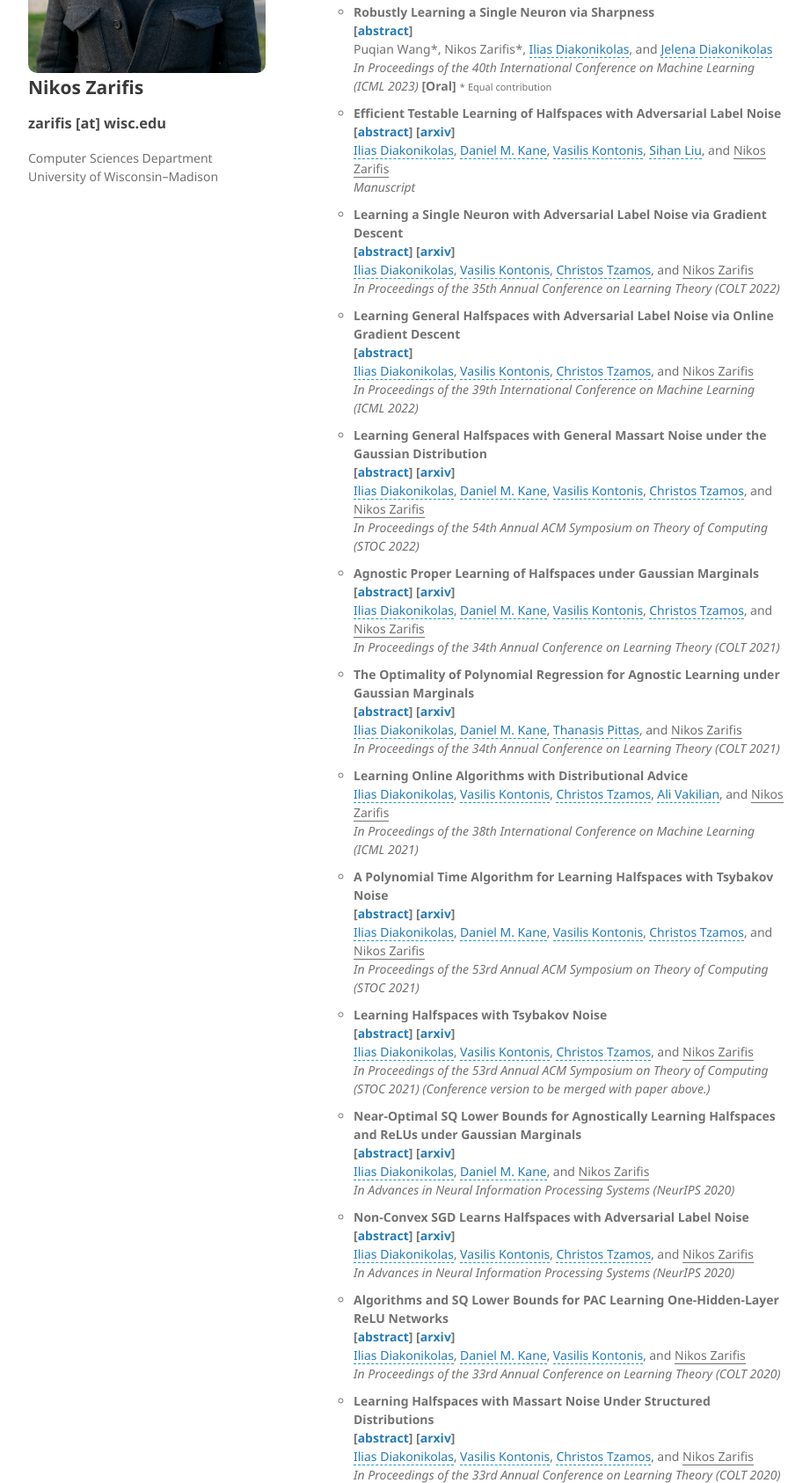
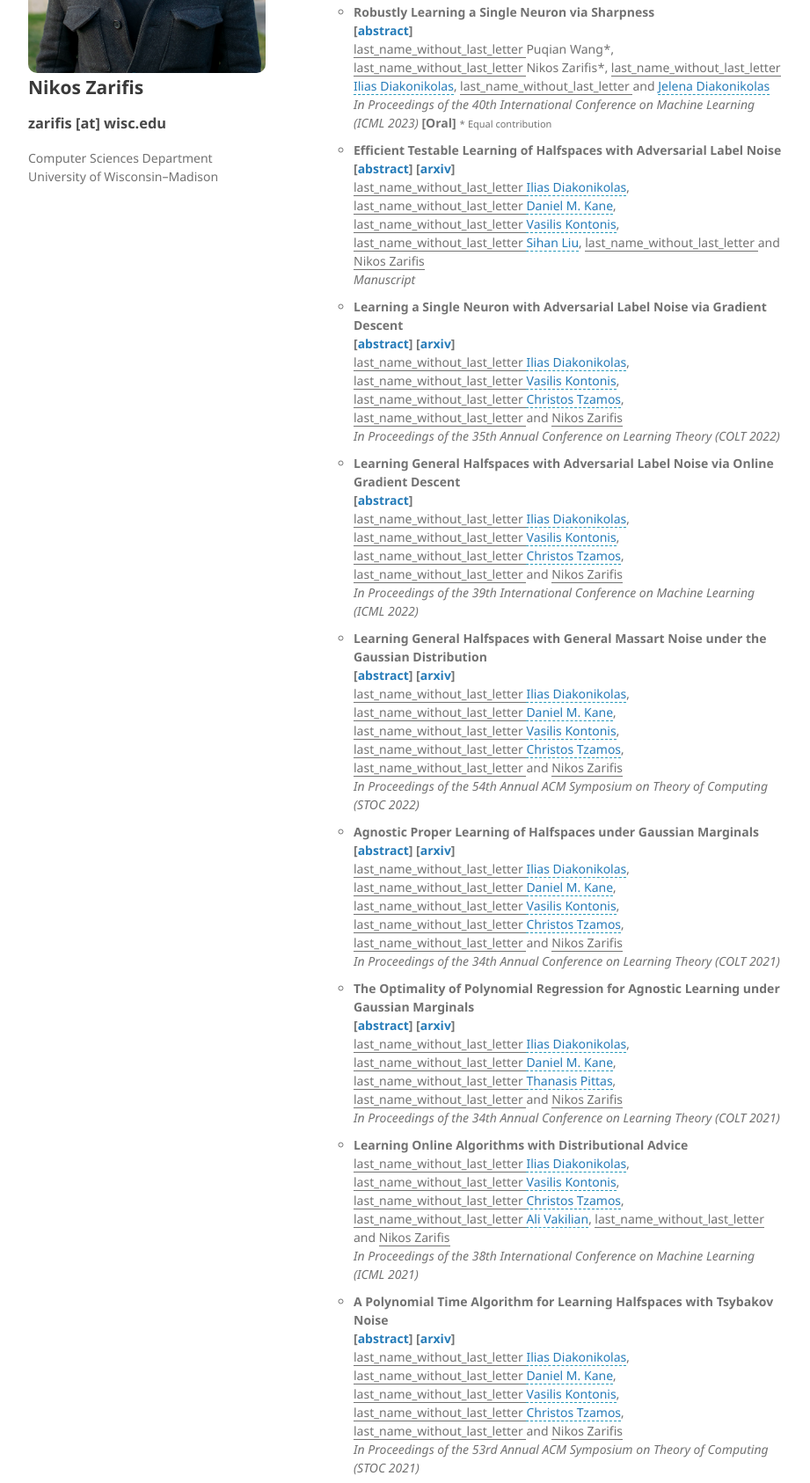
Before and after one commit to nikoszarifis/nikoszarifis.github.io, a plain HTML site: page index.html in a window 1280 px wide. Shown: the part 311-1997 px from the top of the page at 88% size, without its empty margins (178-1099 px from the left). Drawn offline with nearby package versions, Linux system fonts and the light colour scheme.

Commit message:
new commit

```diff
--- a/index.html
+++ b/index.html
@@ -136,6 +136,7 @@ information you can take a look in my <a href="./assets/img/cv.pdf">CV</a>.</p>
 
 
 
+       <em> last_name_without_last_letter </em>
 
 
 
@@ -149,6 +150,7 @@ information you can take a look in my <a href="./assets/img/cv.pdf">CV</a>.</p>
 
 
 
+       <em> last_name_without_last_letter </em>
 
 
 
@@ -162,6 +164,7 @@ information you can take a look in my <a href="./assets/img/cv.pdf">CV</a>.</p>
 
 
 
+       <em> last_name_without_last_letter </em>
 
 
 
@@ -175,6 +178,7 @@ information you can take a look in my <a href="./assets/img/cv.pdf">CV</a>.</p>
 
 
 
+       <em> last_name_without_last_letter </em>
 
 
 
@@ -272,6 +276,7 @@ $L_2^2$-error within a constant factor. Notably, our algorithm applies under muc
 
 
 
+       <em> last_name_without_last_letter </em>
 
 
 
@@ -285,6 +290,7 @@ $L_2^2$-error within a constant factor. Notably, our algorithm applies under muc
 
 
 
+       <em> last_name_without_last_letter </em>
 
 
 
@@ -298,6 +304,7 @@ $L_2^2$-error within a constant factor. Notably, our algorithm applies under muc
 
 
 
+       <em> last_name_without_last_letter </em>
 
 
 
@@ -311,6 +318,7 @@ $L_2^2$-error within a constant factor. Notably, our algorithm applies under muc
 
 
 
+       <em> last_name_without_last_letter </em>
 
 
 
@@ -324,6 +332,7 @@ $L_2^2$-error within a constant factor. Notably, our algorithm applies under muc
 
 
 
+       <em> last_name_without_last_letter </em>
 
 
 
@@ -429,6 +438,7 @@ ensure that the data distribution is sufficiently similar to a Gaussian.</p> -->
 
 
 
+       <em> last_name_without_last_letter </em>
 
 
 
@@ -442,6 +452,7 @@ ensure that the data distribution is sufficiently similar to a Gaussian.</p> -->
 
 
 
+       <em> last_name_without_last_letter </em>
 
 
 
@@ -455,6 +466,7 @@ ensure that the data distribution is sufficiently similar to a Gaussian.</p> -->
 
 
 
+       <em> last_name_without_last_letter </em>
 
 
 
@@ -468,6 +480,7 @@ ensure that the data distribution is sufficiently similar to a Gaussian.</p> -->
 
 
 
+       <em> last_name_without_last_letter </em>
 
 
 
@@ -607,6 +620,7 @@ are approximately optimal.</p> -->
 
 
 
+       <em> last_name_without_last_letter </em>
 
 
 
@@ -620,6 +634,7 @@ are approximately optimal.</p> -->
 
 
 
+       <em> last_name_without_last_letter </em>
 
 
 
@@ -633,6 +648,7 @@ are approximately optimal.</p> -->
 
 
 
+       <em> last_name_without_last_letter </em>
 
 
 
@@ -646,6 +662,7 @@ are approximately optimal.</p> -->
 
 
 
+       <em> last_name_without_last_letter </em>
 
 
 
@@ -730,6 +747,7 @@ are approximately optimal.</p> -->
 
 
 
+       <em> last_name_without_last_letter </em>
 
 
 
@@ -743,6 +761,7 @@ are approximately optimal.</p> -->
 
 
 
+       <em> last_name_without_last_letter </em>
 
 
 
@@ -756,6 +775,7 @@ are approximately optimal.</p> -->
 
 
 
+       <em> last_name_without_last_letter </em>
 
 
 
@@ -769,6 +789,7 @@ are approximately optimal.</p> -->
 
 
 
+       <em> last_name_without_last_letter </em>
 
 
 
@@ -782,6 +803,7 @@ are approximately optimal.</p> -->
 
 
 
+       <em> last_name_without_last_letter </em>
 
 
 
@@ -926,6 +948,7 @@ homogeneous halfspaces.</p> -->
 
 
 
+       <em> last_name_without_last_letter </em>
 
 
 
@@ -939,6 +962,7 @@ homogeneous halfspaces.</p> -->
 
 
 
+       <em> last_name_without_last_letter </em>
 
 
 
@@ -952,6 +976,7 @@ homogeneous halfspaces.</p> -->
 
 
 
+       <em> last_name_without_last_letter </em>
 
 
 
@@ -965,6 +990,7 @@ homogeneous halfspaces.</p> -->
 
 
 
+       <em> last_name_without_last_letter </em>
 
 
 
@@ -978,6 +1004,7 @@ homogeneous halfspaces.</p> -->
 
 
 
+       <em> last_name_without_last_letter </em>
 
 
 
@@ -1067,6 +1094,7 @@ homogeneous halfspaces.</p> -->
 
 
 
+       <em> last_name_without_last_letter </em>
 
 
 
@@ -1080,6 +1108,7 @@ homogeneous halfspaces.</p> -->
 
 
 
+       <em> last_name_without_last_letter </em>
 
 
 
@@ -1093,6 +1122,7 @@ homogeneous halfspaces.</p> -->
 
 
 
+       <em> last_name_without_last_letter </em>
 
 
 
@@ -1106,6 +1136,7 @@ homogeneous halfspaces.</p> -->
 
 
 
+       <em> last_name_without_last_letter </em>
 
 
 
@@ -1191,6 +1222,7 @@ homogeneous halfspaces.</p> -->
 
 
 
+       <em> last_name_without_last_letter </em>
 
 
 
@@ -1204,6 +1236,7 @@ homogeneous halfspaces.</p> -->
 
 
 
+       <em> last_name_without_last_letter </em>
 
 
 
@@ -1217,6 +1250,7 @@ homogeneous halfspaces.</p> -->
 
 
 
+       <em> last_name_without_last_letter </em>
 
 
 
@@ -1230,6 +1264,7 @@ homogeneous halfspaces.</p> -->
 
 
 
+       <em> last_name_without_last_letter </em>
 
 
 
@@ -1243,6 +1278,7 @@ homogeneous halfspaces.</p> -->
 
 
 
+       <em> last_name_without_last_letter </em>
 
 
 
@@ -1318,6 +1354,7 @@ homogeneous halfspaces.</p> -->
 
 
 
+       <em> last_name_without_last_letter </em>
 
 
 
@@ -1331,6 +1368,7 @@ homogeneous halfspaces.</p> -->
 
 
 
+       <em> last_name_without_last_letter </em>
 
 
 
@@ -1344,6 +1382,7 @@ homogeneous halfspaces.</p> -->
 
 
 
+       <em> last_name_without_last_letter </em>
 
 
 
@@ -1357,6 +1396,7 @@ homogeneous halfspaces.</p> -->
 
 
 
+       <em> last_name_without_last_letter </em>
 
 
 
@@ -1370,6 +1410,7 @@ homogeneous halfspaces.</p> -->
 
 
 
+       <em> last_name_without_last_letter </em>
 
 
 
@@ -1483,6 +1524,7 @@ spectrum of the degree-$2$ Chow parameters.</p> -->
 
 
 
+       <em> last_name_without_last_letter </em>
 
 
 
@@ -1496,6 +1538,7 @@ spectrum of the degree-$2$ Chow parameters.</p> -->
 
 
 
+       <em> last_name_without_last_letter </em>
 
 
 
@@ -1509,6 +1552,7 @@ spectrum of the degree-$2$ Chow parameters.</p> -->
 
 
 
+       <em> last_name_without_last_letter </em>
 
 
 
@@ -1522,6 +1566,7 @@ spectrum of the degree-$2$ Chow parameters.</p> -->
 
 
 
+       <em> last_name_without_last_letter </em>
 
 
 
@@ -1650,6 +1695,7 @@ spectrum of the degree-$2$ Chow parameters.</p> -->
 
 
 
+       <em> last_name_without_last_letter </em>
 
 
 
@@ -1663,6 +1709,7 @@ spectrum of the degree-$2$ Chow parameters.</p> -->
 
 
 
+       <em> last_name_without_last_letter </em>
 
 
 
@@ -1676,6 +1723,7 @@ spectrum of the degree-$2$ Chow parameters.</p> -->
 
 
 
+       <em> last_name_without_last_letter </em>
 
 
 
@@ -1797,6 +1845,7 @@ spectrum of the degree-$2$ Chow parameters.</p> -->
 
 
 
+       <em> last_name_without_last_letter </em>
 
 
 
@@ -1810,6 +1859,7 @@ spectrum of the degree-$2$ Chow parameters.</p> -->
 
 
 
+       <em> last_name_without_last_letter </em>
 
 
 
@@ -1823,6 +1873,7 @@ spectrum of the degree-$2$ Chow parameters.</p> -->
 
 
 
+       <em> last_name_without_last_letter </em>
 
 
 
@@ -1836,6 +1887,7 @@ spectrum of the degree-$2$ Chow parameters.</p> -->
 
 
 
+       <em> last_name_without_last_letter </em>
 
 
 
@@ -1926,6 +1978,7 @@ spectrum of the degree-$2$ Chow parameters.</p> -->
 
 
 
+       <em> last_name_without_last_letter </em>
 
 
 
@@ -1939,6 +1992,7 @@ spectrum of the degree-$2$ Chow parameters.</p> -->
 
 
 
+       <em> last_name_without_last_letter </em>
 
 
 
@@ -1952,6 +2006,7 @@ spectrum of the degree-$2$ Chow parameters.</p> -->
 
 
 
+       <em> last_name_without_last_letter </em>
 
 
 
@@ -1965,6 +2020,7 @@ spectrum of the degree-$2$ Chow parameters.</p> -->
 
 
 
+       <em> last_name_without_last_letter </em>
 
 
 
@@ -2081,6 +2137,7 @@ Our upper and lower bounds are general, extending to broader families of activat
 
 
 
+       <em> last_name_without_last_letter </em>
 
 
 
@@ -2094,6 +2151,7 @@ Our upper and lower bounds are general, extending to broader families of activat
 
 
 
+       <em> last_name_without_last_letter </em>
 
 
 
@@ -2107,6 +2165,7 @@ Our upper and lower bounds are general, extending to broader families of activat
 
 
 
+       <em> last_name_without_last_letter </em>
 
 
 
@@ -2120,6 +2179,7 @@ Our upper and lower bounds are general, extending to broader families of activat
 
 
 
+       <em> last_name_without_last_letter </em>
 
 
 
@@ -2226,6 +2286,7 @@ Our upper and lower bounds are general, extending to broader families of activat
 
 
 
+       <em> last_name_without_last_letter </em>
 
 
 
@@ -2239,6 +2300,7 @@ Our upper and lower bounds are general, extending to broader families of activat
 
 
 
+       <em> last_name_without_last_letter </em>
 
 
 
@@ -2252,6 +2314,7 @@ Our upper and lower bounds are general, extending to broader families of activat
 
 
 
+       <em> last_name_without_last_letter </em>
 
 
 
@@ -2265,6 +2328,7 @@ Our upper and lower bounds are general, extending to broader families of activat
 
 
 
+       <em> last_name_without_last_letter </em>
 
 
 
@@ -2278,6 +2342,7 @@ Our upper and lower bounds are general, extending to broader families of activat
 
 
 
+       <em> last_name_without_last_letter </em>
 
 
 
@@ -2291,6 +2356,7 @@ Our upper and lower bounds are general, extending to broader families of activat
 
 
 
+       <em> last_name_without_last_letter </em>
 
 
 
```
